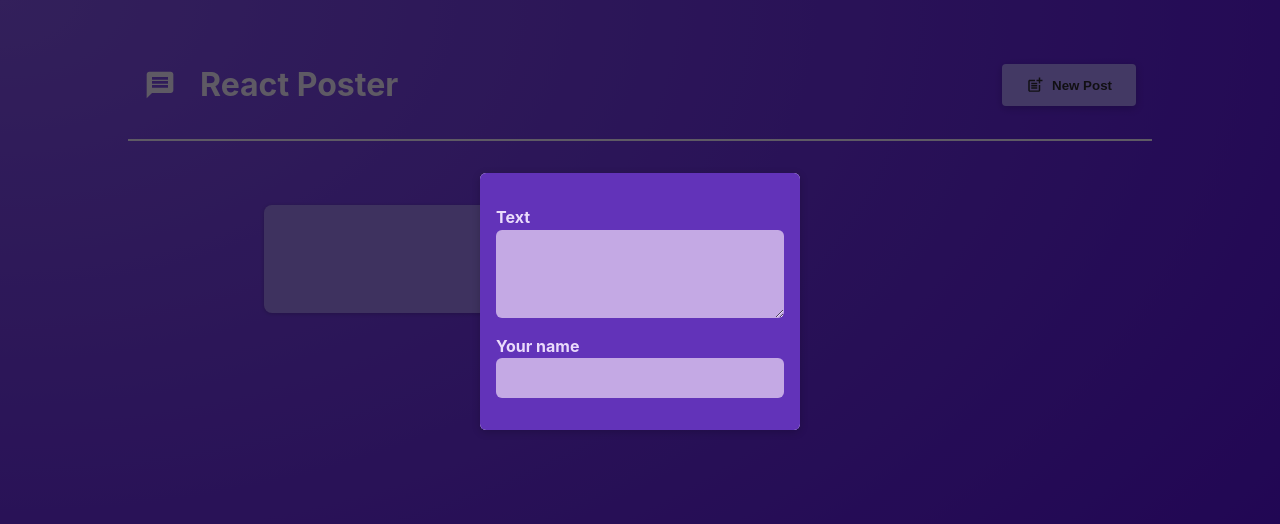
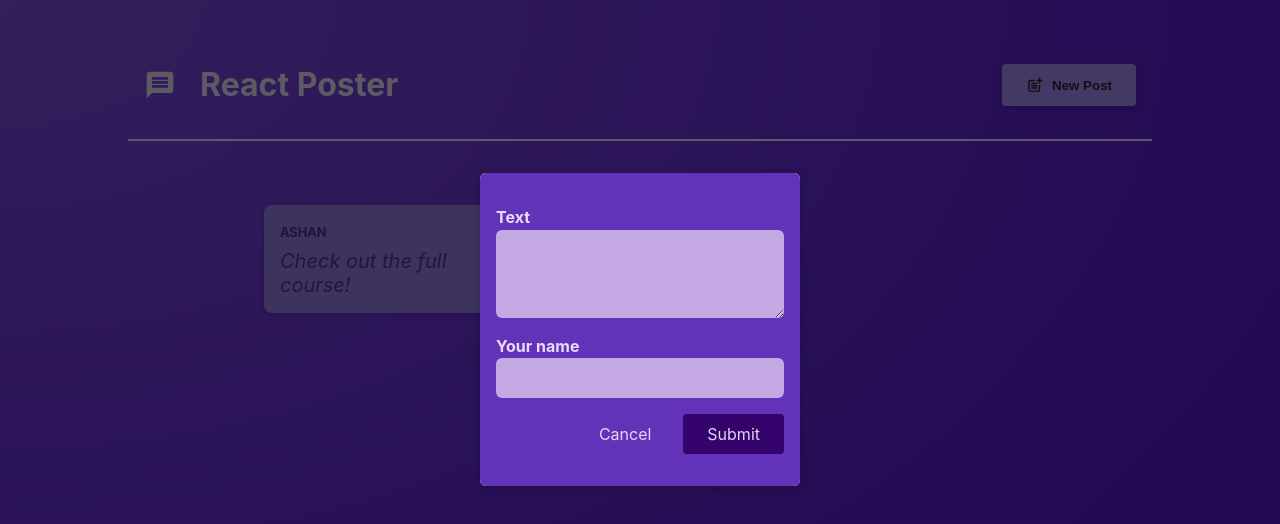
Before and after one commit to HarshaFdo/React-crash, a React (Vite) app: page / in a window 1280 px wide. Shown: the top 524 px of the page. Built offline with nearby package versions, Linux system fonts and the light colour scheme.

Commit message:
form submission

```diff
--- a/src/components/NewPost.jsx
+++ b/src/components/NewPost.jsx
@@ -1,15 +1,42 @@
+import { useState } from 'react';
+
 import classes from './NewPost.module.css';
 
-function NewPost (props) {
+function NewPost ({ onCancel }) {
+  const [enterBody, setEnterBody] = useState('');
+  const [enterAuthor, setEnterAuthor] = useState('');
+
+  function bodyChangeHandler(event) {
+    setEnterBody(event.target.value);
+  }
+
+  function authorChangeHandler(event) {
+    setEnterAuthor(event.target.value);
+  }
+
+  function submitHandler(event) {
+    event.preventDefault();
+    const postData = {
+      body: enterBody,
+      author: enterAuthor
+    };
+    console.log(postData);
+    onCancel();
+  }
+
   return (
-    <form className={classes.form}>
+    <form className={classes.form} onSubmit={submitHandler}>
       <p>
         <label htmlFor="body">Text</label>
-        <textarea id="body" required rows={3} onChange={props.onBodyChange} />
+        <textarea id="body" required rows={3} onChange={bodyChangeHandler} />
       </p>
       <p>
         <label htmlFor="name">Your name</label>
-        <input type="text" id="name" required onChange={props.onAuthorChange}/>
+        <input type="text" id="name" required onChange={authorChangeHandler}/>
+      </p>
+      <p className={classes.actions}>
+        <button type='button' onClick={onCancel} >Cancel</button>
+        <button>Submit</button>
       </p>
     </form>
   );
--- a/src/components/PostsList.jsx
+++ b/src/components/PostsList.jsx
@@ -6,42 +6,17 @@
 import classes from "./PostsList.module.css";
 
 function PostsList({isPosting, onStopPosting}) {
-  const [enterBody, setEnterBody] = useState('');
-  const [enterAuthor, setEnterAuthor] = useState('');
-
-  function bodyChangeHandler(event) {
-    setEnterBody(event.target.value);
-  }
-
-  function authorChangeHandler(event) {
-    setEnterAuthor(event.target.value);
-  }
-
-  //let modalContent;
-
-  //if (modalIsVisible) {
-    //modalContent = <Modal onClose={hideModalHandler}>
-    //<NewPost
-      //onBodyChange = {bodyChangeHandler}
-      //onAuthorChange = {authorChangeHandler}
-    ///>
-  //</Modal>
-  //}
-
   return (
     <>
       {isPosting && (
         <Modal onclose={onStopPosting}>
-          <NewPost
-            onBodyChange={bodyChangeHandler}
-            onAuthorChange = {authorChangeHandler}
+          <NewPost onCancel={onStopPosting}
           >
           </NewPost>
 
         </Modal>
       )}
       <ul className={classes.posts}>
-        <Post author={enterAuthor} body={enterBody}/>
         <Post author="Ashan" body="Check out the full course!" />
       </ul>
     </>
```
